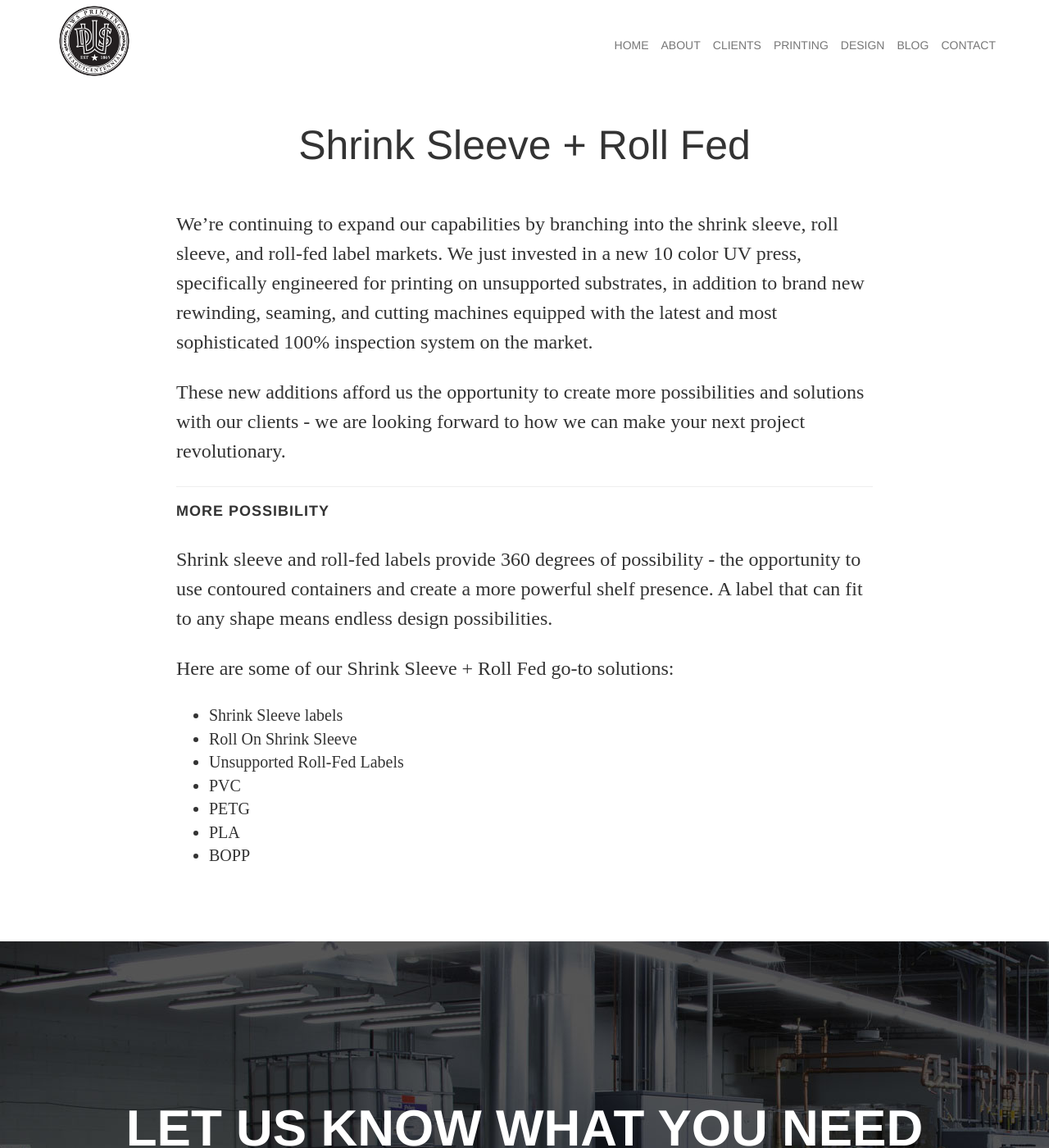
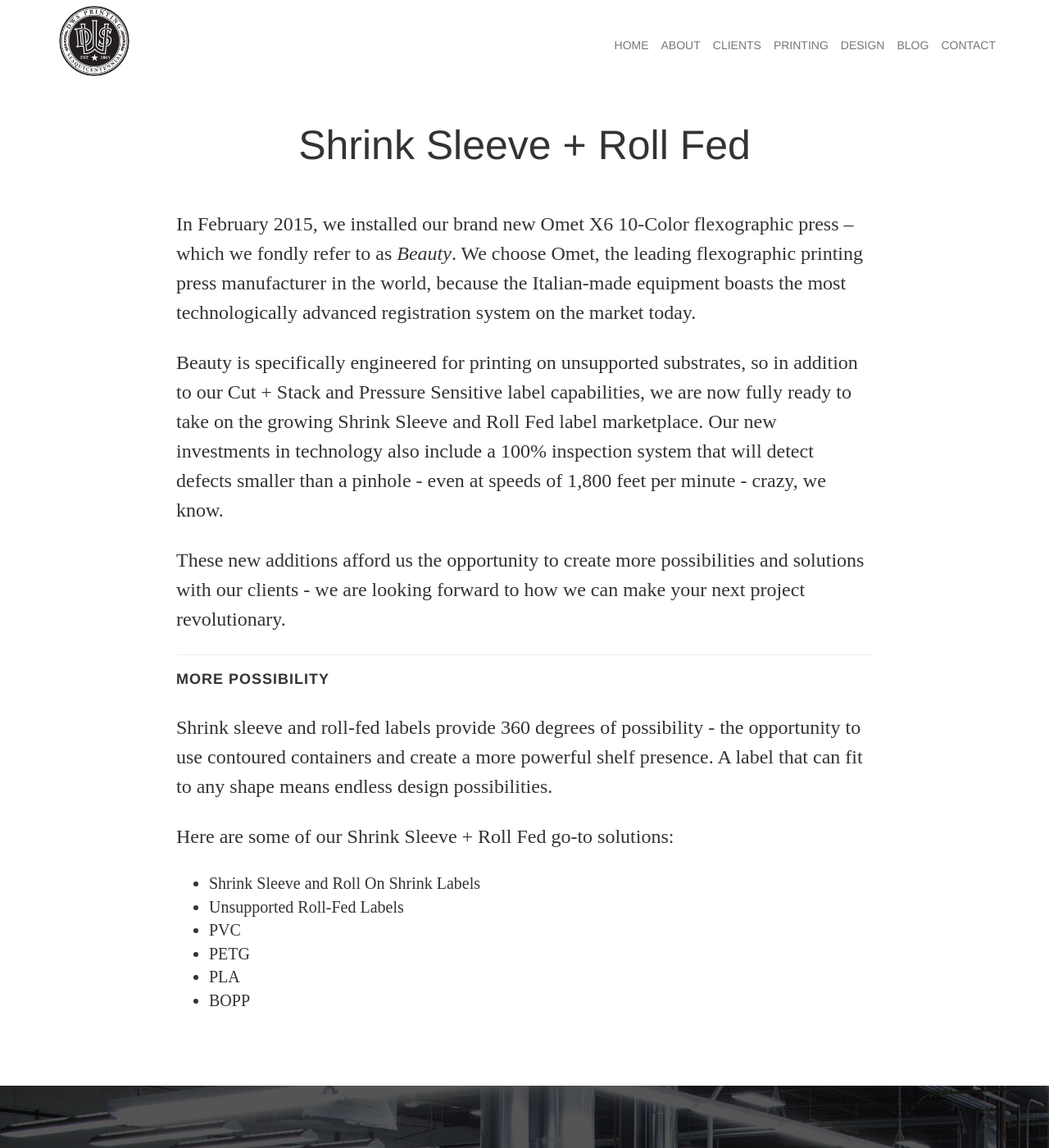
Before and after one commit to moizk/DWS-Jekyll, a Jekyll site: the page built from printing.html, in a window 1280 px wide and 1400 px high, scrolled down 4831 px. Shown: the whole window at 82% size. Built offline with Jekyll 4.4.1, drawn with Linux system fonts in a browser that asks for light colours; nearby versions of some CDN libraries; Markdown is read by kramdown in place of the engine named in the settings; some of the changed text lies outside the part shown.

Commit message:
update website more

```diff
--- a/css/main.scss
+++ b/css/main.scss
@@ -898,8 +898,8 @@ div.footer {
             border-radius: 0px;
   }
   img {
-    max-width: 110px;
-    max-height: 110px;
+    max-width: 100px;
+    max-height: 100px;
   }
   h4 {
     /* Positioning */
@@ -1113,7 +1113,7 @@ div.another-strip {
   /* Typography */
   /* Visual */
   background-color: #000;
-  background-image: url(../img/printing/another-big.jpg);
+  background-image: url(../img/printing/beauty-omet.jpg);
   background-repeat: no-repeat;
   background-size: cover;
   color: #fff;
--- a/printing.html
+++ b/printing.html
@@ -64,7 +64,7 @@ title: Printing Capabilities - DWS Printing Associates, Inc. - Label & Packaging
 <br><br><br><br>
 
 <div class="another-strip">
-  <h2>we’re expanding.</h2>
+  <h2>Welcome to the Future.<br>Let's Go!</h2>
   <center>
   <a href="contact.html"><button class="button btn-transparent btn-2x">Contact Us</button></a>
   </center>
@@ -75,15 +75,15 @@ title: Printing Capabilities - DWS Printing Associates, Inc. - Label & Packaging
   <div class="text-center">
   </div>
   <br><br>
-  <p>We’re continuing to expand our capabilities by branching into the shrink sleeve, roll sleeve, and roll-fed label markets. We just invested in a new 10 color UV press, specifically engineered for printing on unsupported substrates, in addition to brand new rewinding, seaming, and cutting machines equipped with the latest and most sophisticated 100% inspection system on the market.</p>
+  <p>In February 2015, we installed our brand new Omet X6 10-Color flexographic press – which we fondly refer to as <i>Beauty</i>.  We choose Omet, the leading flexographic printing press manufacturer in the world, because the Italian-made equipment boasts the most technologically advanced registration system on the market today.</p>
+  <p>Beauty is specifically engineered for printing on unsupported substrates, so in addition to our Cut + Stack and Pressure Sensitive label capabilities, we are now fully ready to take on the growing Shrink Sleeve and Roll Fed label marketplace. Our new investments in technology also include a 100% inspection system that will detect defects smaller than a pinhole - even at speeds of 1,800 feet per minute - crazy, we know.</p>
   <p>These new additions afford us the opportunity to create more possibilities and solutions with our clients - we are looking forward to how we can make your next project revolutionary.</p>
   <hr>
   <h4>MORE POSSIBILITY</h4><br>
   <p>Shrink sleeve and roll-fed labels provide 360 degrees of possibility - the opportunity to use contoured containers and create a more powerful shelf presence.  A label that can fit to any shape means endless design possibilities.</p>
   <p>Here are some of our Shrink Sleeve + Roll Fed go-to solutions:</p>
   <ul class="story-list">
-    <li>Shrink Sleeve labels</li>
-    <li>Roll On Shrink Sleeve</li>
+    <li>Shrink Sleeve and Roll On Shrink Labels</li>
     <li>Unsupported Roll-Fed Labels</li>
     <li>PVC</li>
     <li>PETG</li>
```
Also changed, not shown: img/printing/beauty-omet.jpg (added).
